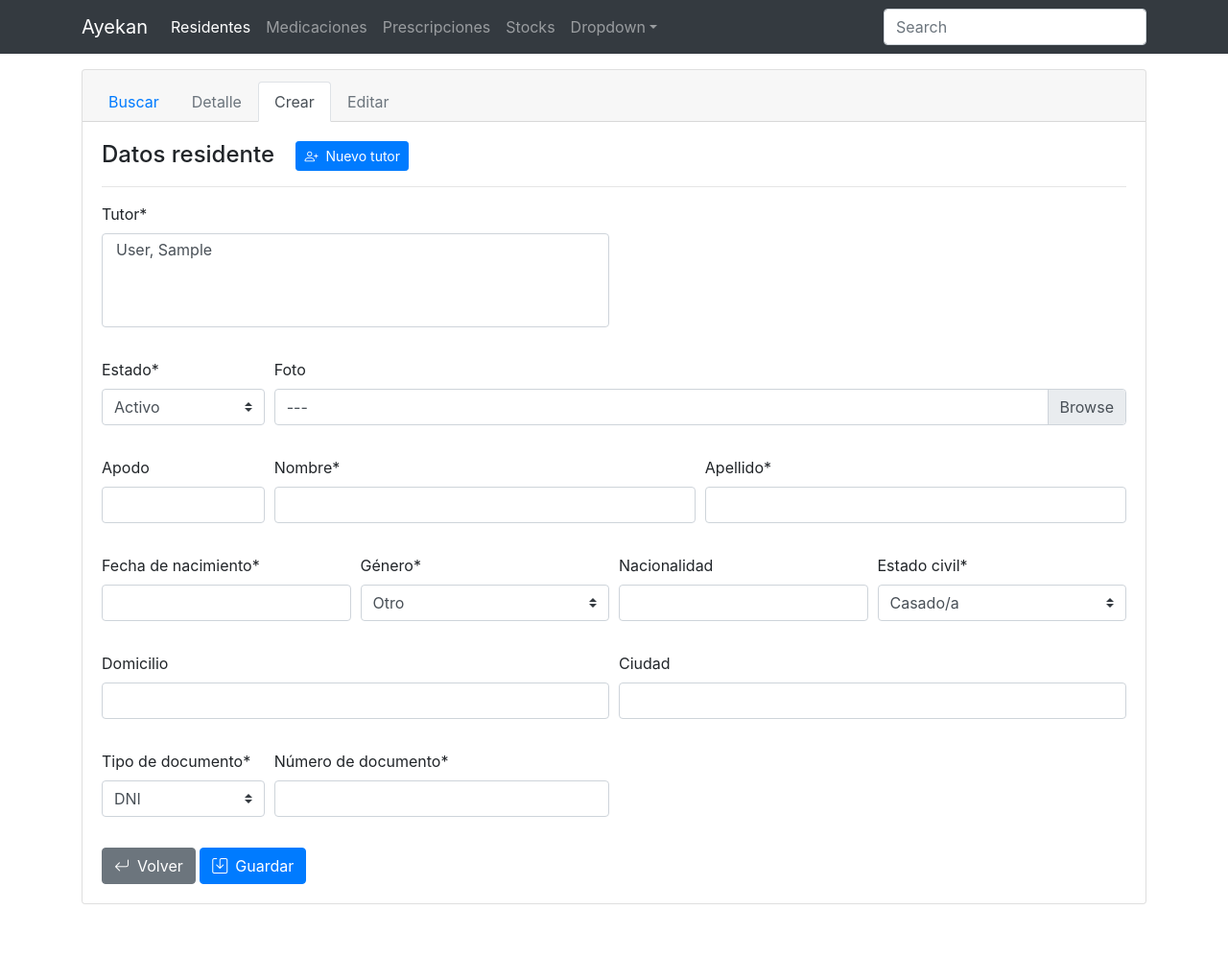
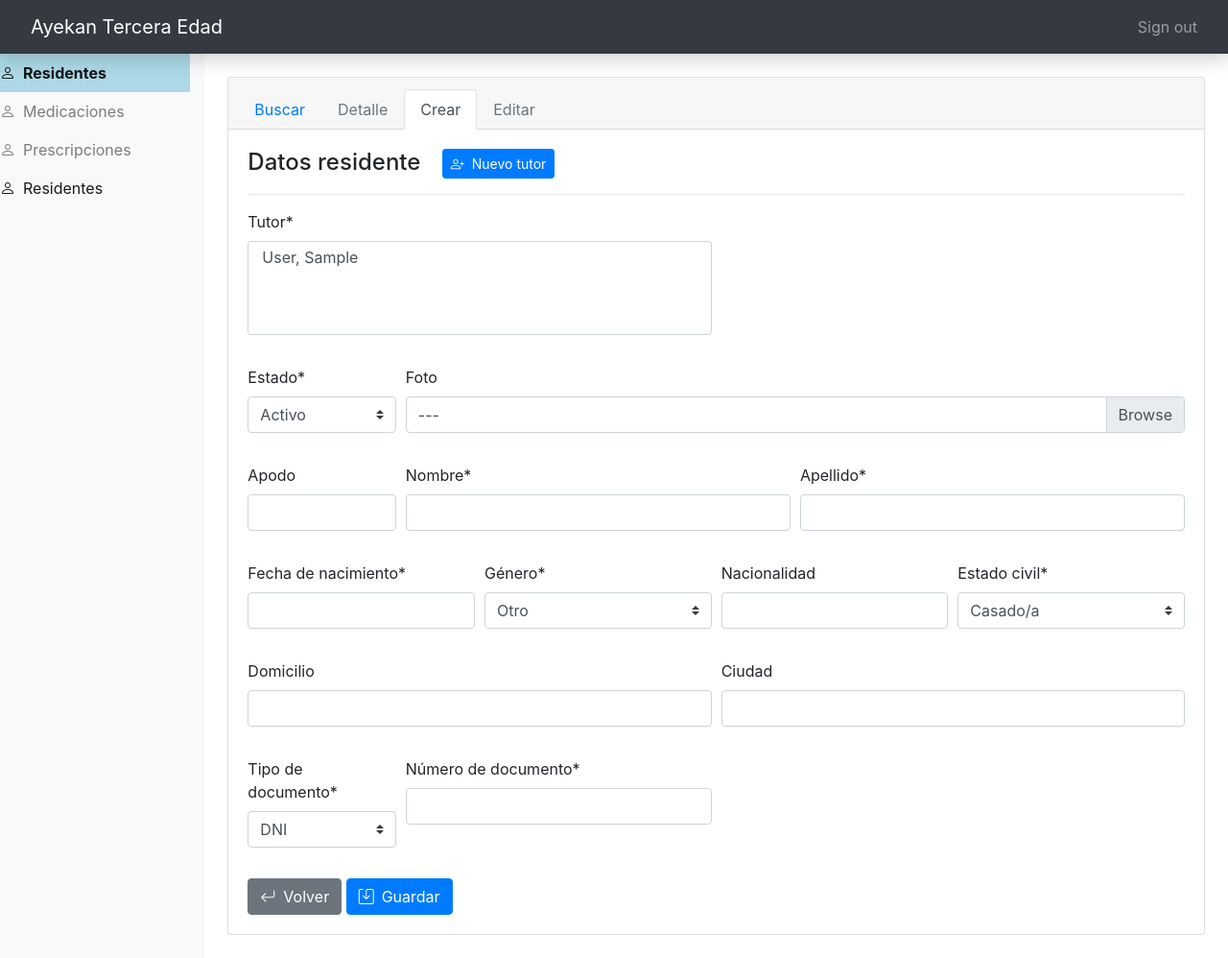
Before and after one commit to leomontigatti/Ayekan, a Django app: page /residency/resident/create/ in a window 1280 px wide. Shown: the whole page at 96% size. Before the commit the page ends 942 px from the top, so only its background shows below. Run offline with Django 3.2, Linux system fonts and the light colour scheme; tables that the repository leaves empty hold one stand-in row (values such as "Sample post"); some libraries are stand-ins or nearby versions.

Commit message:
latest local vesion

```diff
--- a/residency/models.py
+++ b/residency/models.py
@@ -115,17 +115,20 @@ class Prescription(models.Model):
     resident = models.ForeignKey(Resident, on_delete = models.CASCADE, related_name = 'prescriptions')
     medication = models.ForeignKey(Medication, on_delete = models.PROTECT, related_name = 'prescriptions')
     breakfast = models.FloatField(default = 0)
+    before_lunch = models.FloatField(default = 0)
     lunch = models.FloatField(default = 0)
     tea = models.FloatField(default = 0)
+    before_dinner = models.FloatField(default = 0)
     dinner = models.FloatField(default = 0)
     notes = models.TextField(max_length = 500, blank = True, null = True)
     medication_status = models.CharField(max_length = 50, choices = [
         ('Activo', 'Activo'), ('Suspendido', 'Suspendido'), ('SOS', 'SOS')], default = 'Activo')
     prescription_date = models.DateField(help_text = 'Formato AAAA-mm-dd')
-    last_registry_date = models.DateTimeField(auto_now_add = True)
+    last_modified = models.DateTimeField(auto_now_add = True)
     in_pillbox = models.BooleanField(default = False)
     floor = models.CharField(max_length = 50, choices = [
         ('Planta baja', 'Planta baja'), ('Planta alta', 'Planta alta')], default = 'Planta baja')
+    authorized_by = models.ForeignKey('Staff', on_delete = models.PROTECT, related_name = 'prescriptions')
 
     def total_per_day(self):
         total = self.breakfast + self.lunch + self.tea + self.dinner
@@ -225,3 +228,9 @@ class Tutor(models.Model):
 
     def get_absolute_url(self):
         return reverse('resident_list')
+
+
+class Staff(models.Model):
+    # Staff model.
+
+    name = models.CharField(max_length = 50)
--- a/residency/templates/base.html
+++ b/residency/templates/base.html
@@ -14,14 +14,31 @@
     {# Bootstrap CSS #}
     <link rel="stylesheet" href="https://cdn.jsdelivr.net/npm/bootstrap@4.6.0/dist/css/bootstrap.min.css" integrity="sha384-B0vP5xmATw1+K9KRQjQERJvTumQW0nPEzvF6L/Z6nronJ3oUOFUFpCjEUQouq2+l" crossorigin="anonymous">
     <link rel="stylesheet" href="https://cdn.jsdelivr.net/npm/bootstrap-icons@1.5.0/font/bootstrap-icons.css">
+
 </head>
 <body>
 
-    {% include 'nav.html' %}
+    <nav class="navbar navbar-dark sticky-top bg-dark flex-md-nowrap shadow">
+        <a class="navbar-brand col-md-3 col-lg-2 mr-0 px-3" href="#">Ayekan Tercera Edad</a>
+            <button class="navbar-toggler position-absolute d-md-none collapsed" type="button" data-toggle="collapse" data-target="#sidebarMenu" aria-controls="sidebarMenu" aria-expanded="false" aria-label="Toggle navigation">
+                <span class="navbar-toggler-icon"></span>
+            </button>
+        <ul class="navbar-nav px-3">
+            <li class="nav-item text-nowrap">
+                <a class="nav-link" href="#">Sign out</a>
+            </li>
+        </ul>
+    </nav>
 
-    <div class="container mt-3">
-        {% block content %}
-        {% endblock content %}
+    <div class="container-fluid">
+        <div class="row">
+            {% include 'nav.html' %}
+
+            <div class="col-md-9 ml-sm-auto col-lg-10 px-md-4 p-4">
+                {% block content %}
+                {% endblock content %}
+            </div>
+        </div>
     </div>
 
     {% block scripts %}
@@ -30,5 +47,6 @@
     {# jQuery first, then Popper.js, then Bootstrap JS #}
     <script src="https://code.jquery.com/jquery-3.5.1.slim.min.js" integrity="sha384-DfXdz2htPH0lsSSs5nCTpuj/zy4C+OGpamoFVy38MVBnE+IbbVYUew+OrCXaRkfj" crossorigin="anonymous"></script>
     <script src="https://cdn.jsdelivr.net/npm/bootstrap@4.6.0/dist/js/bootstrap.bundle.min.js" integrity="sha384-Piv4xVNRyMGpqkS2by6br4gNJ7DXjqk09RmUpJ8jgGtD7zP9yug3goQfGII0yAns" crossorigin="anonymous"></script>
+
 </body>
 </html>
--- a/residency/templates/nav.html
+++ b/residency/templates/nav.html
@@ -1,38 +1,26 @@
 {# Navbar content. #}
 
-<nav class="navbar navbar-expand-lg navbar-dark bg-dark">
-    <div class="container">
-      <a class="navbar-brand" href="#">Ayekan</a>
-      <button class="navbar-toggler collapsed" type="button" data-toggle="collapse" data-target="#navbarsExample07" aria-controls="navbarsExample07" aria-expanded="false" aria-label="Toggle navigation">
-        <span class="navbar-toggler-icon"></span>
-      </button>
-
-      <div class="navbar-collapse collapse" id="navbarsExample07">
-        <ul class="navbar-nav mr-auto">
-          <li class="nav-item {% if active_page == 'resident' %}active{% endif %}">
-            <a class="nav-link" href="{% url 'resident_list' %}">Residentes</a>
-          </li>
-          <li class="nav-item {% if active_page == 'medication' %}active{% endif %}">
-            <a class="nav-link" href="{% url 'medication_list' %}">Medicaciones</a>
-          </li>
-          <li class="nav-item {% if active_page == 'prescription' %}active{% endif %}">
-            <a class="nav-link" href="{% url 'prescription_list' %}">Prescripciones</a>
-          </li>
-          <li class="nav-item {% if active_page == 'stock' %}active{% endif %}">
-            <a class="nav-link" href="#">Stocks</a>
-          </li>
-          <li class="nav-item dropdown">
-            <a class="nav-link dropdown-toggle" href="#" id="dropdown07" data-toggle="dropdown" aria-haspopup="true" aria-expanded="false">Dropdown</a>
-            <div class="dropdown-menu" aria-labelledby="dropdown07">
-              <a class="dropdown-item" href="#">Action</a>
-              <a class="dropdown-item" href="#">Another action</a>
-              <a class="dropdown-item" href="#">Something else here</a>
-            </div>
-          </li>
-        </ul>
-        <form class="form-inline my-2 my-md-0">
-          <input class="form-control" type="text" placeholder="Search" aria-label="Search">
-        </form>
-      </div>
-    </div>
+<nav class="nav flex-column navbar-light bg-light col-lg-2 d-md-block">
+    <ul class="navbar-nav">
+        <li class="nav-item {% if active_page == 'resident' %}active{% endif %}" {% if active_page == 'resident' %}style="font-weight:bold; background-color:lightblue"{% endif %}>
+            <a class="nav-link" href="{% url 'resident_list' %}">
+                <i class="bi bi-person pr-2"></i>Residentes
+            </a>
+        </li>
+        <li class="nav-item">
+            <a class="nav-link {% if active_page == 'medication' %}active{% endif %}" href="{% url 'medication_list' %}">
+                <i class="bi bi-person pr-2"></i>Medicaciones
+            </a>
+        </li>
+        <li class="nav-item">
+            <a class="nav-link {% if active_page == 'prescription' %}active{% endif %}" href="{% url 'prescription_list' %}">
+                <i class="bi bi-person pr-2"></i>Prescripciones
+            </a>
+        </li>
+        <li class="nav-item">
+            <a class="nav-link {% if active_page == 'resident' %}active{% endif %}" href="{% url 'resident_list' %}">
+                <i class="bi bi-person pr-2"></i>Residentes
+            </a>
+        </li>
+    </ul>
 </nav>
--- a/residency/templates/resident/create.html
+++ b/residency/templates/resident/create.html
@@ -38,7 +38,7 @@
             {% crispy form %}
 
             {# Go back button. #}
-            <a class="btn btn-secondary" href="javascript:history.go(-1)">
+            <a class="btn btn-secondary" href="{% url 'resident_list' %}">
 				<i class="bi bi-arrow-return-left mr-2"></i>Volver
 			</a>
 
--- a/residency/templates/resident/detail.html
+++ b/residency/templates/resident/detail.html
@@ -225,7 +225,7 @@
 						<p class="h5 mb-0">Datos tutor {{ forloop.counter }}
 							{# Update resident's tutor info button. #}
 							<a href="{% url 'tutor_update' tutor.pk %}" class="btn btn-link" data-toggle="tooltip" title="Actualizar">
-							<i class="bi bi-pencil-square"></i>
+								<i class="bi bi-pencil-square"></i>
 							</a>
 						</p>
 						</button>
```
Also changed, not shown: residency/templates/resident/list java.html (+0 -22 lines), residency/migrations/0001_initial.py (added).
